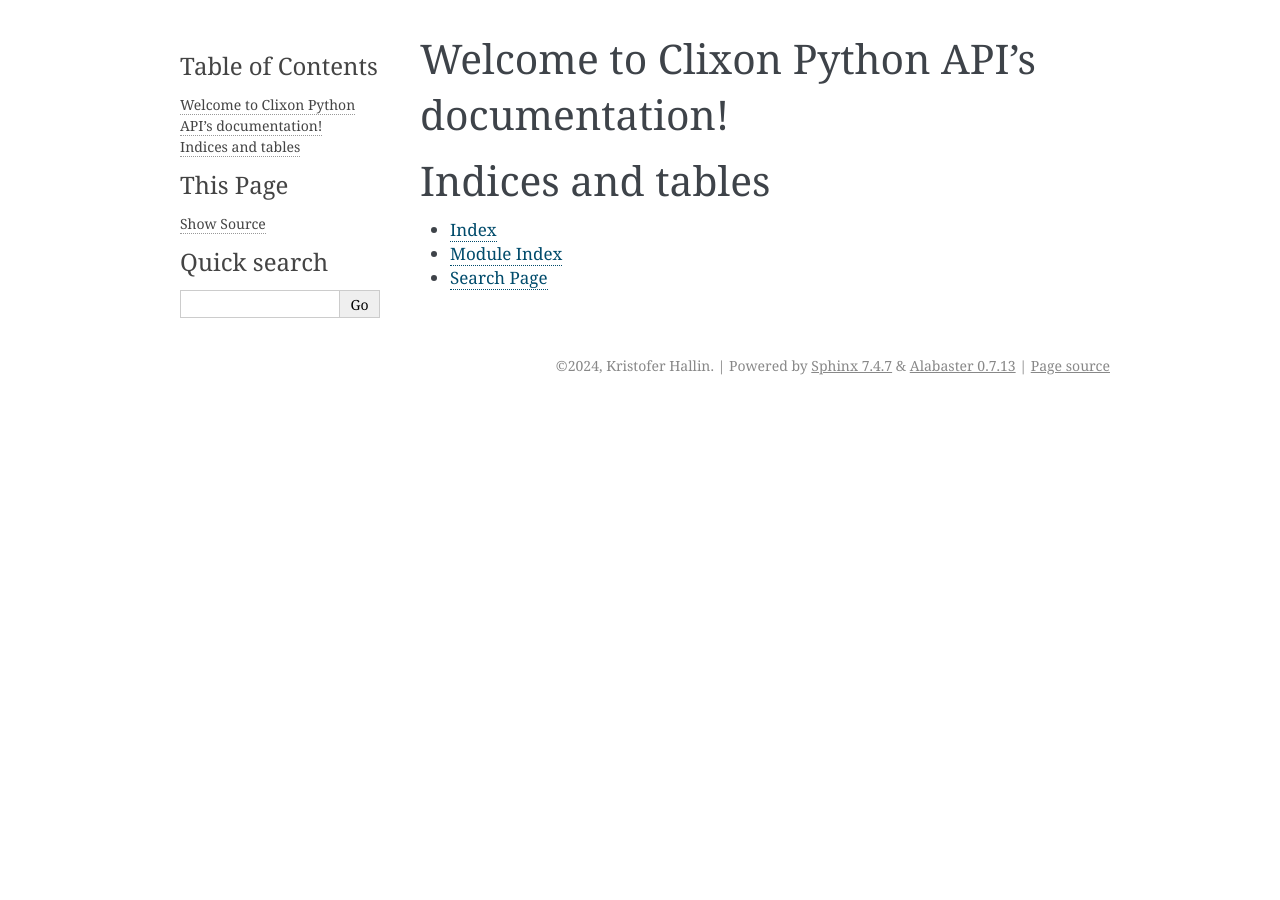
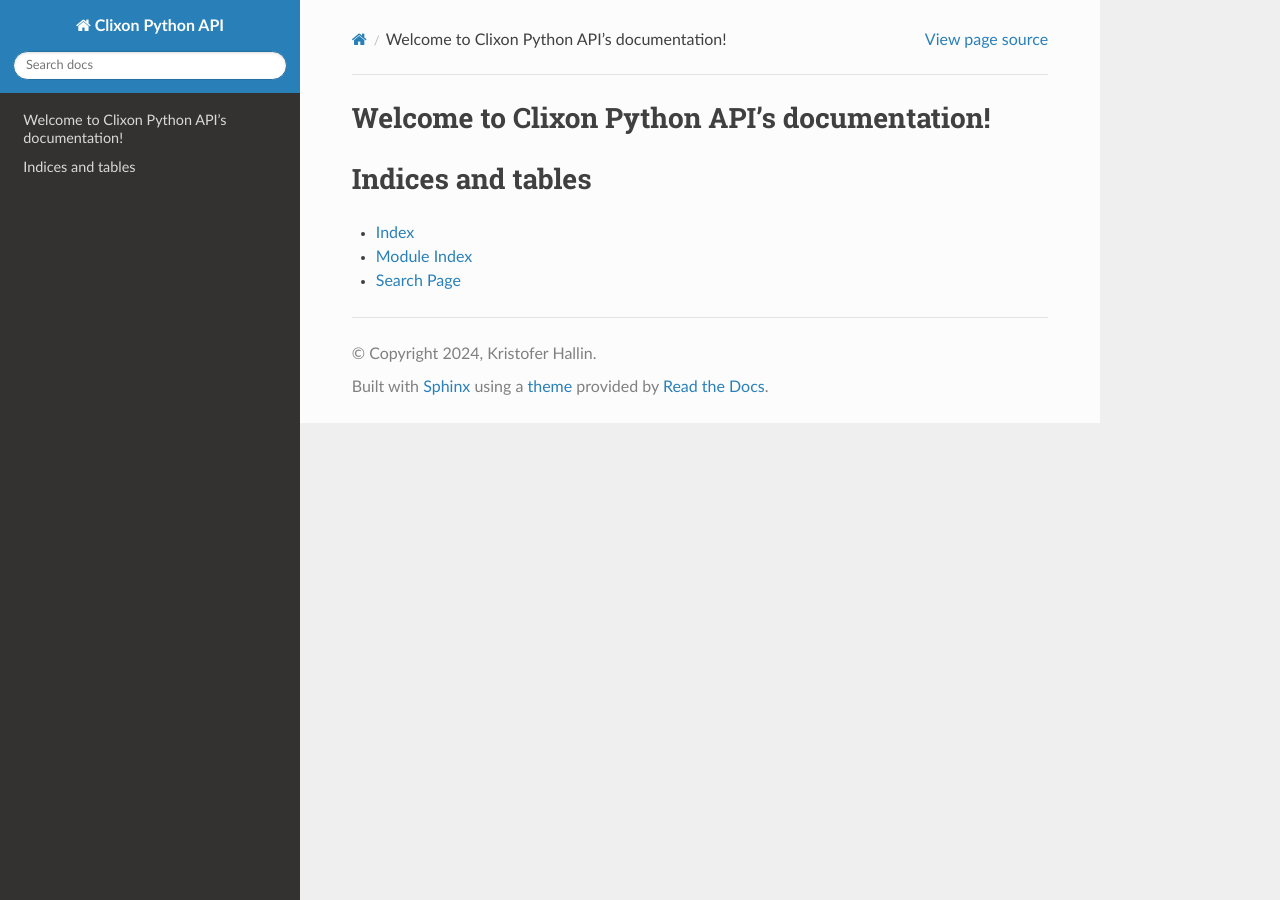
Before and after one commit to clicon/clixon-pyapi, a Sphinx documentation site: the page built from docs/source/index.rst, in a window 1280 px wide. Built offline with Sphinx 7.4.7 and the Read the Docs theme 2.0.0, drawn with Linux system fonts in a browser that asks for light colours; some of the changed lines change nothing that is shown.

Commit message:
Config file for Sphinx.

```diff
--- a/docs/source/conf.py
+++ b/docs/source/conf.py
@@ -5,6 +5,9 @@
 
 # -- Project information -----------------------------------------------------
 # https://www.sphinx-doc.org/en/master/usage/configuration.html#project-information
+
+import os
+import sys
 
 project = 'Clixon Python API'
 copyright = '2024, Kristofer Hallin'
@@ -14,19 +17,28 @@ release = '1.0.0'
 # -- General configuration ---------------------------------------------------
 # https://www.sphinx-doc.org/en/master/usage/configuration.html#general-configuration
 
-extensions = []
-
+extensions = ['sphinx.ext.viewcode',
+              'sphinx.ext.autodoc', "sphinx.ext.autodoc.typehints", "sphinx.ext.napoleon", "sphinx_rtd_theme"]
+autodoc_typehints = 'description'
+html_theme = 'sphinx_rtd_theme'
 templates_path = ['_templates']
 exclude_patterns = []
-
-
+napoleon_google_docstring = False
+napoleon_use_param = False
+napoleon_use_ivar = True
 
 # -- Options for HTML output -------------------------------------------------
 # https://www.sphinx-doc.org/en/master/usage/configuration.html#options-for-html-output
 
-html_theme = 'alabaster'
 html_static_path = ['_static']
+exclude_patterns = ['args.py']
 
-import os
-import sys
-sys.path.insert(0, os.path.abspath('../../clixon/'))
+path = "../../"
+
+sys.path.insert(0, os.path.abspath(path))
+
+try:
+    import clixon
+except ImportError:
+    print("Clixon not installed")
+    sys.exit(1)
```
